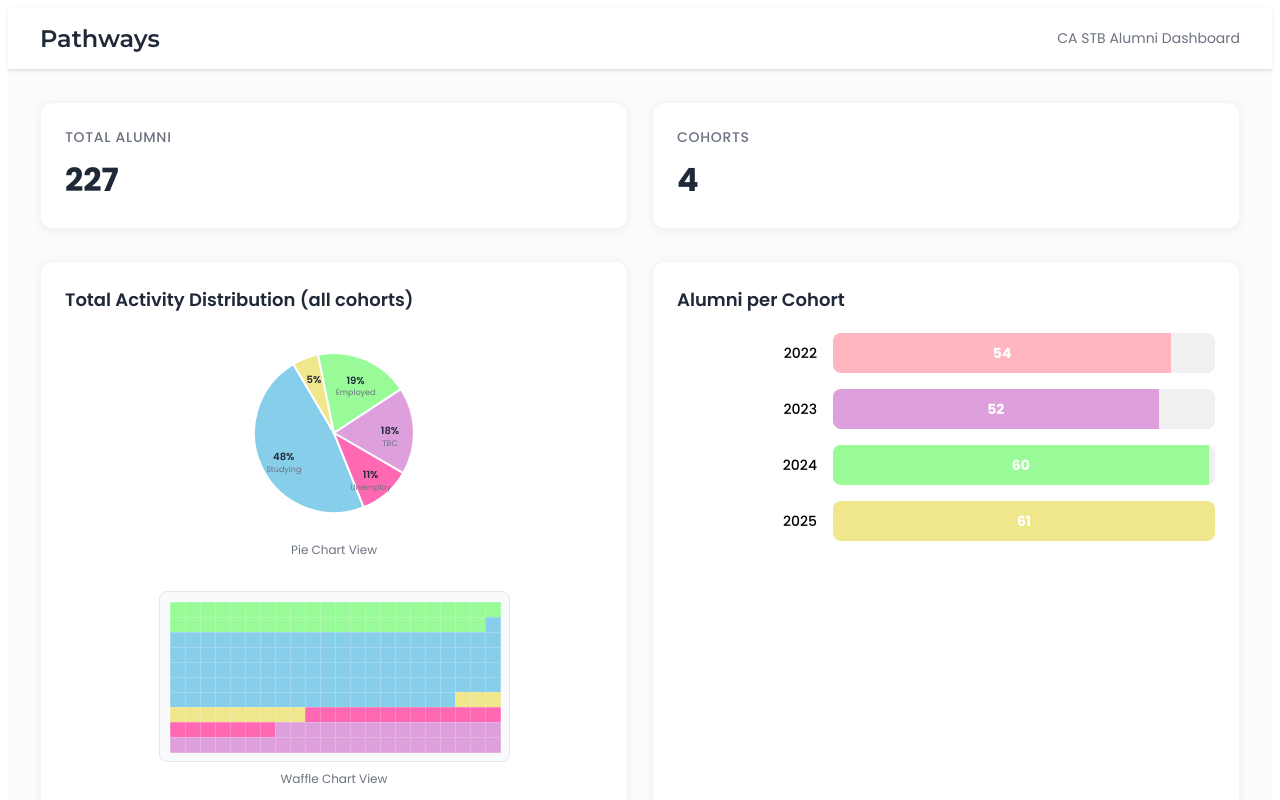
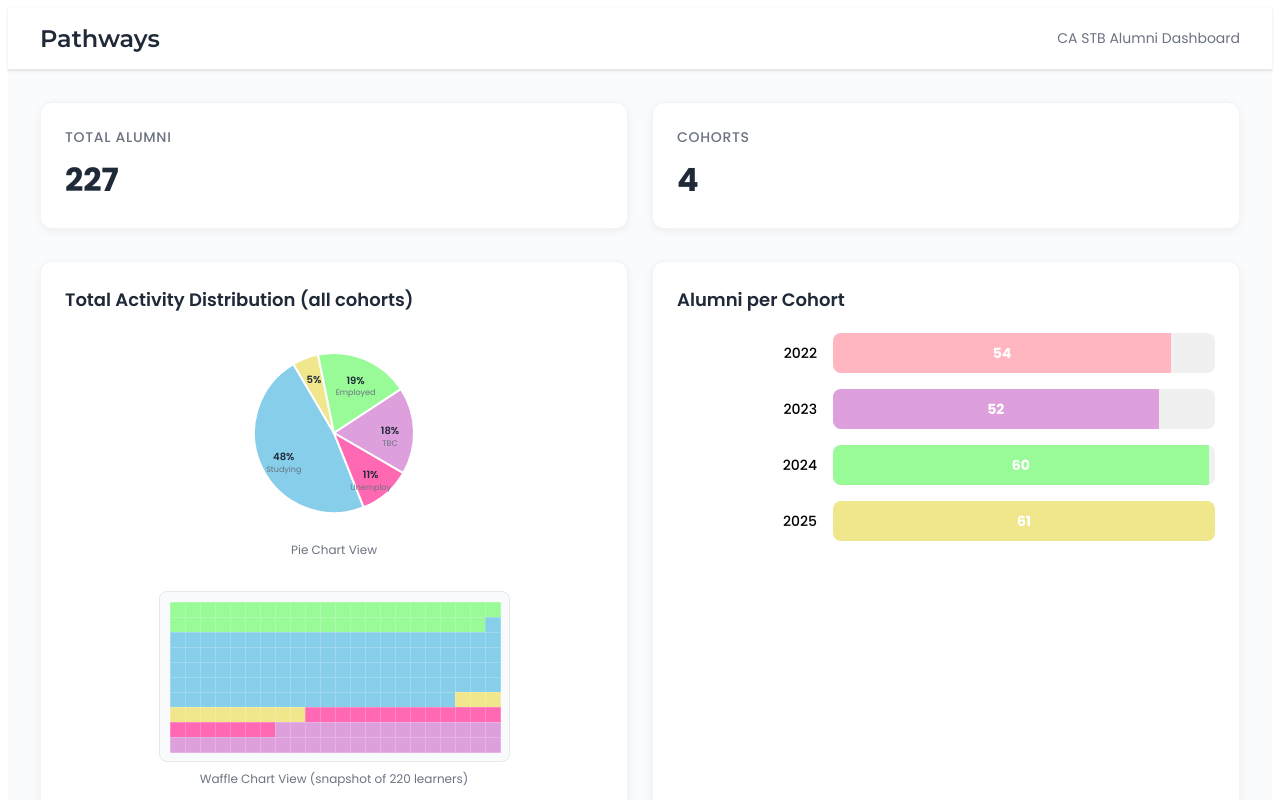
Before and after one commit to sweber-nextlevel/pathways-alumni-dashboard, a Next.js app: page / in a window 1280 px wide. Shown: the top 800 px of the page. Built offline with nearby package versions, Linux system fonts and the light colour scheme.

Commit message:
Add snapshot note to waffle chart description

```diff
--- a/pages/index.js
+++ b/pages/index.js
@@ -1097,7 +1097,7 @@ export default function Home() {
                       color: '#6b7280',
                       textAlign: 'center'
                     }}>
-                      Waffle Chart View
+                      Waffle Chart View (snapshot of 220 learners)
                     </div>
                   </div>
                 </div>
```
